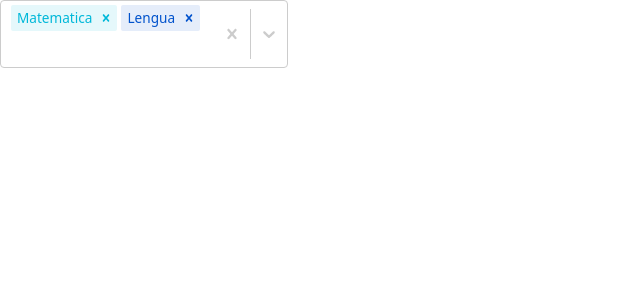
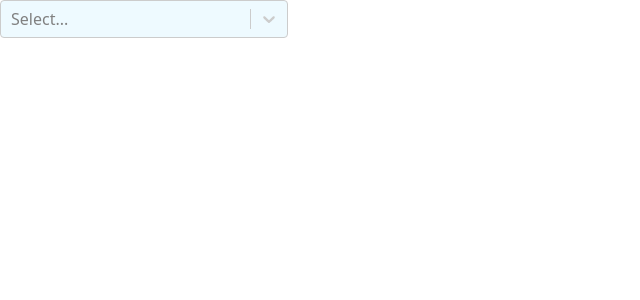
Before and after one commit to No-Country/c16-29-n-node-react, a React (Vite) app in the folder Front/: page / in a window 1280 px wide. Shown: the top 300 px of the page, without its empty margins (0-640 px from the left). Built offline with nearby package versions, Linux system fonts and the light colour scheme.

Commit message:
update 1(making reusable)

```diff
--- a/Front/src/App.jsx
+++ b/Front/src/App.jsx
@@ -1,4 +1,5 @@
 import SelectWithFilters from "./components/SelectWithFilters"
+import { colourOptions } from './utils/data'
 import Sidebar from "./components/Sidebar"
 
 function App() {
@@ -7,7 +8,7 @@ function App() {
     <>
       {/* <Sidebar /> */}
       <div className="w-72">
-      <SelectWithFilters />
+      <SelectWithFilters data={colourOptions} />
       </div>
 
     </>
--- a/Front/src/components/SelectWithFilters.jsx
+++ b/Front/src/components/SelectWithFilters.jsx
@@ -1,13 +1,12 @@
-import React from 'react'
+import React, { useState } from 'react'
 import chroma from 'chroma-js'
 import makeAnimated from 'react-select/animated'
-import { colourOptions } from '../utils/data'
 import Select from 'react-select'
 
 const animatedComponents = makeAnimated()
 
 const colourStyles = {
-  control: (styles) => ({ ...styles, backgroundColor: 'white' }),
+  control: (styles) => ({ ...styles, backgroundColor: '#EEFAFF' }),
   option: (styles, { data, isDisabled, isFocused, isSelected }) => {
     const color = chroma(data.color);
     return {
@@ -22,8 +21,8 @@ const colourStyles = {
       color: isDisabled
         ? '#ccc'
         : isSelected
-          ? chroma.contrast(color, 'white') > 2
-            ? 'white'
+          ? chroma.contrast(color, '#EEFAFF') > 2
+            ? '#EEFAFF'
             : 'black'
           : data.color,
       cursor: isDisabled ? 'not-allowed' : 'default',
@@ -59,13 +58,41 @@ const colourStyles = {
   }),
 };
 
-export default () => (
+
+
+const SelectWithFilters = ({ data }) => {
+  const [selectedOptions, setSelectedOptions] = useState([]);
+
+  const handleSelectionChange = (selectedOptions) => {
+    setSelectedOptions(selectedOptions)
+  };
+
+  return (
     <Select
       components={animatedComponents}
       closeMenuOnSelect={false}
-    defaultValue={[colourOptions[0], colourOptions[1]]}
+      defaultValue={[data[0], data[1]]}
       isMulti
-    options={colourOptions}
+      options={data}
+      onChange={handleSelectionChange}
       styles={colourStyles}
+      value={selectedOptions}
     />
-)
+  );
+}
+
+export default SelectWithFilters;
+
+// Ejemplo de formato del array "data"
+// [
+//   { value: 'ocean', label: 'Matematica', color: '#00B8D9', isFixed: true },
+//   { value: 'blue', label: 'Lengua', color: '#0052CC', isDisabled: false },
+//   { value: 'purple', label: 'Ciencias Sociales', color: '#5243AA' },
+//   { value: 'red', label: 'Ciencias Naturales', color: '#FF5630', isFixed: true },
+//   { value: 'orange', label: 'Musica', color: '#FF8B00' },
+//   { value: 'yellow', label: 'Educacion Fisica', color: '#FFC400' },
+//   { value: 'green', label: 'Historia', color: '#36B37E' },
+//   { value: 'forest', label: 'Geografia', color: '#00875A' },
+//   { value: 'slate', label: 'Economia', color: '#253858' },
+//   { value: 'silver', label: 'Contabilidad', color: '#666666' },
+// ]
```
Lines whose indentation alone changed are shown as unchanged.
